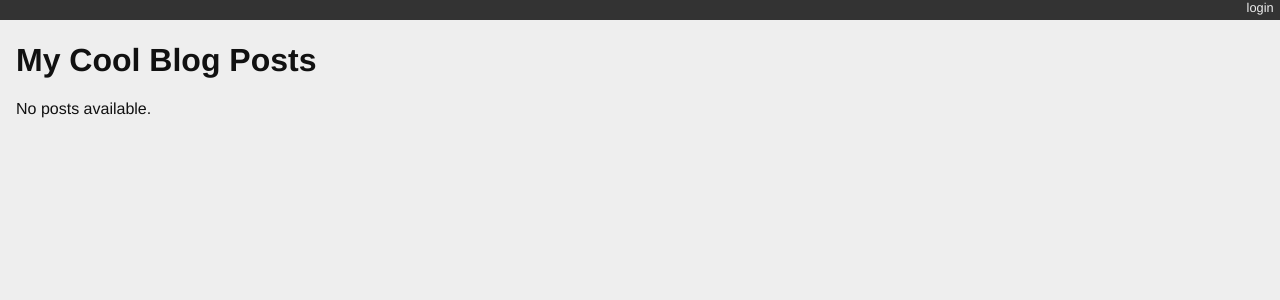
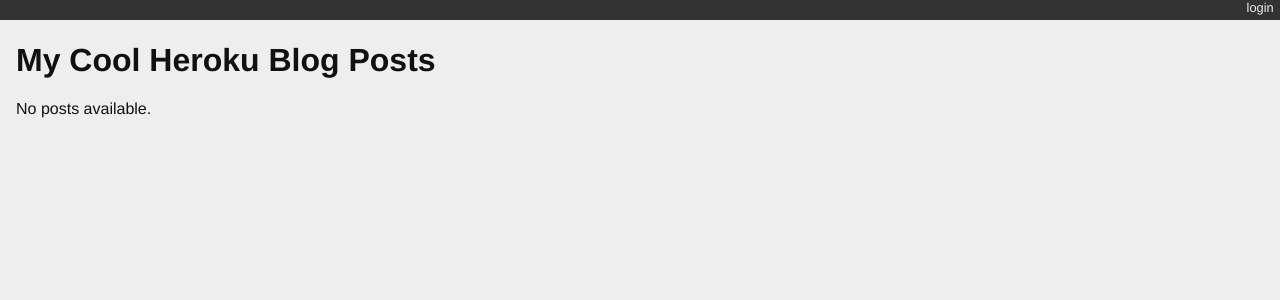
Before and after one commit to abuskara/Django-blog-2024, a Django app: page / in a window 1280 px wide. Shown: the top 300 px of the page. Run offline with Django 5.2, Linux system fonts and the light colour scheme; data that the repository does not hold is empty.

Commit message:
Another title change

```diff
--- a/blogging/templates/blogging/list.html
+++ b/blogging/templates/blogging/list.html
@@ -1,7 +1,7 @@
 {% extends "base.html" %}
 
 {% block content %}
-    <h1>My Cool Blog Posts</h1>
+    <h1>My Cool Heroku Blog Posts</h1>
 
     {% comment %} Here where the query happens {% endcomment %}
     {% for post in posts %}
```
Also changed, not shown: 1 other file.
